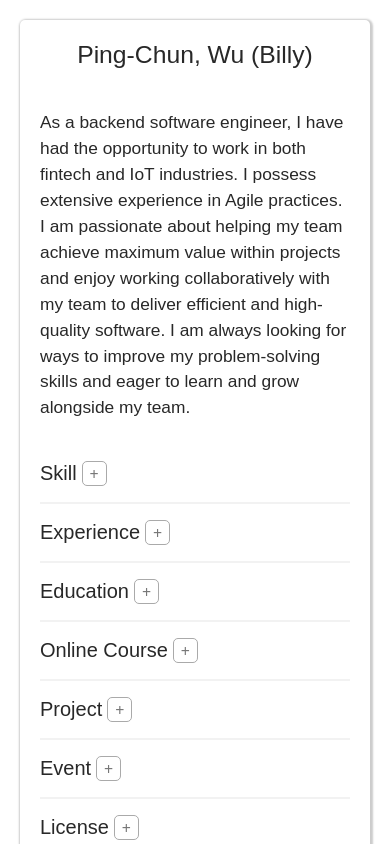
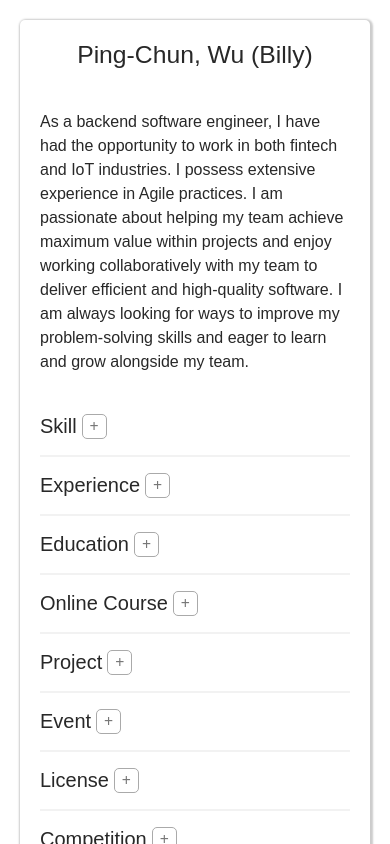
Before and after one commit to worksB-collab/personal-page, a Next.js app: page /about in a window 390 px wide. Shown: the top 844 px of the page. Built offline with nearby package versions, Linux system fonts and the light colour scheme; a web font is replaced by a local one.

Commit message:
update margin for vercel env

```diff
--- a/pages/about/AboutPage.module.css
+++ b/pages/about/AboutPage.module.css
@@ -69,3 +69,10 @@
 .hrLine {
     border: 1px solid #cccccc;
 }
+
+
+@media screen and (max-width: 400px) {
+    .aboutMe {
+        font-size: 12pt;
+    }
+}
```
